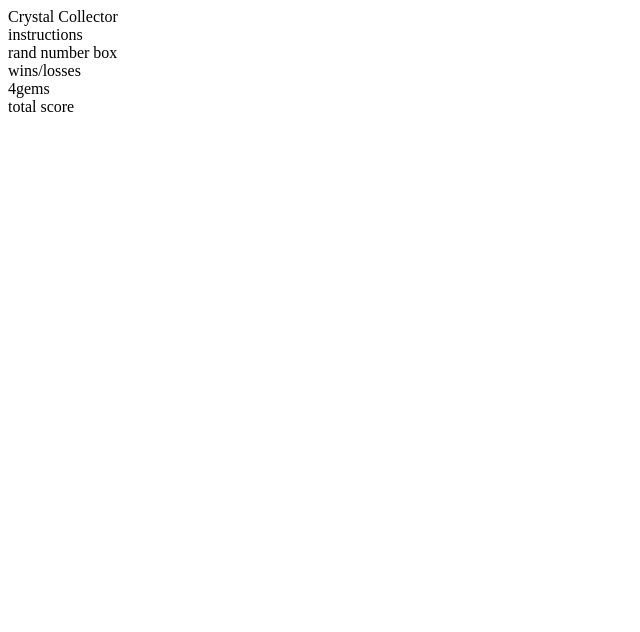
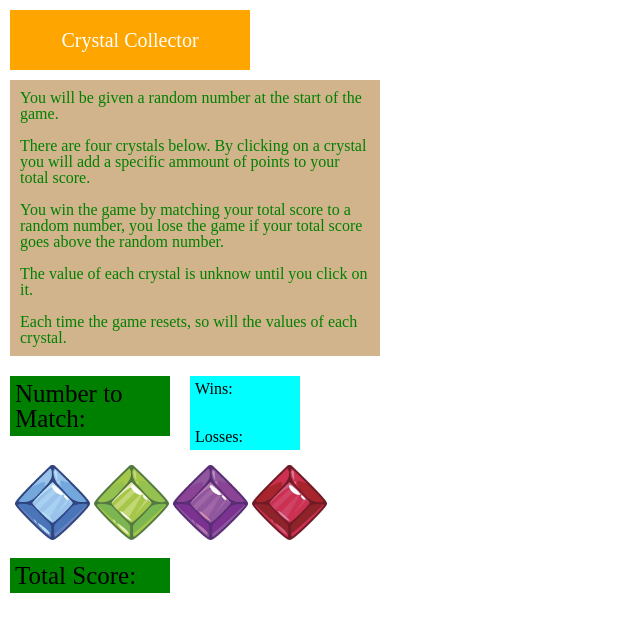
Before and after one commit to JohnEBabinJr/unit-4-game, a plain HTML site: page index.html in a window 1280 px wide. Shown: the whole page, without its empty margins (0-640 px from the left). Drawn offline with Linux system fonts and the light colour scheme.

Commit message:
added css to html

```diff
--- a/assets/css/style.css
+++ b/assets/css/style.css
@@ -0,0 +1,48 @@
+.header{
+background-color: orange;
+color: white;
+padding: 20px;
+font-size: 20px;
+width: 200px;
+text-align: center;
+margin: 10px;
+}
+
+.instructions{
+    margin: 10px;
+    color: green;
+    background-color: tan;
+    width: 350px;
+    padding: 10px;
+}
+
+.rand{
+    color: black;
+    background-color: green;
+    padding: 5px;
+    margin: 10px;
+    font-size: 25px;
+    float: left;
+    width: 150px;
+}
+
+.tally{
+    color: black;
+    background-color: aqua;
+    padding: 5px;
+    margin: 10px;
+    width: 100px;
+    float: left;
+}
+.gembox{
+    clear: both;
+    margin: 10px;
+    padding: 5px;
+}
+.total{
+    margin: 10px;
+    padding: 5px;
+    background-color: green;
+    width: 150px;
+    font-size: 25px;
+}
--- a/index.html
+++ b/index.html
@@ -5,17 +5,52 @@
     <meta name="viewport" content="width=device-width, initial-scale=1.0">
     <meta http-equiv="X-UA-Compatible" content="ie=edge">
     <title>Document</title>
+    <link rel="stylesheet" href="assets/css/reset.css">
+    <link rel="stylesheet" href="assets/css/style.css">
+    <link rel="stylesheet" href="assets/images/blue.jpg">
 </head>
 <body>
     <header>
-        <div>Crystal Collector</div>
+        <div class="header">Crystal Collector</div>
     </header>
 
-    <div>instructions</div>
-    <div>rand number box</div>
-    <div>wins/losses</div>
-    <div>4gems</div>
-    <div>total score</div>
+    <div class="instructions">
+        <p>You will be given a random number at the start of the game.</p>
+        <br>
+        <p>There are four crystals below. By clicking on a crystal you will add a specific ammount of points to your total score.</p>
+        <br>
+        <p>You win the game by matching your total score to a random number, you lose the game if your total score goes above the random number.</p>
+        <br>
+        <p>The value of each crystal is unknow until you click on it.</p>
+        <br>
+        <p>Each time the game resets, so will the values of each crystal.</p>
+
+
+    </div>
+
+    <div class="rand">
+        Number to Match:
+    </div>
+
+    <div class="tally">
+        Wins:
+        <br>
+        <br>
+        <br>
+        Losses:
+
+    </div>
+
+    <div class="gembox">
+        <img class="blue" src="assets/images/blue.jpg" width="75px" height="75px">
+        <img class="green" src="assets/images/green.jpg" width="75px" height="75px">
+        <img class="pruple" src="assets/images/purple.jpg" width="75px" height="75px">
+        <img class="red" src="assets/images/red.jpg" width="75px" height="75px">
+    </div>
+
+    <div class="total">
+        Total Score:
+    </div>
 
 
 </body>
```
